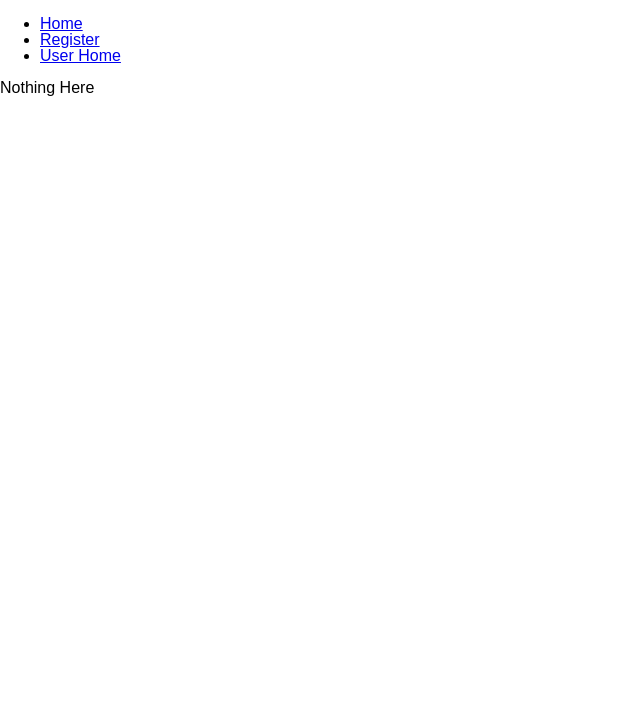
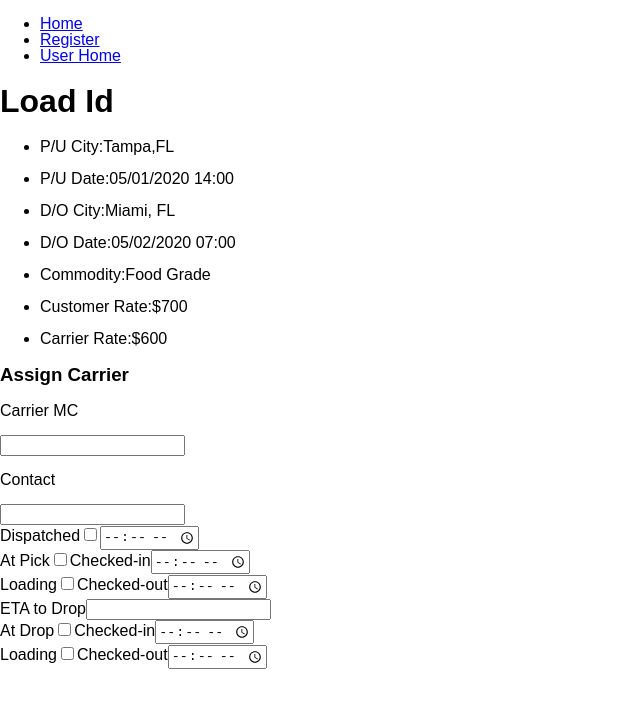
Before and after one commit to sbettaglio/truck-tracker, a React (Create React App) app: page /loadtracker in a window 1280 px wide. Shown: the top 708 px of the page, without its empty margins (0-640 px from the left). Built offline with nearby package versions, Linux system fonts and the light colour scheme.

Commit message:
html for all pages done. input parameters pending

```diff
--- a/src/App.jsx
+++ b/src/App.jsx
@@ -9,6 +9,7 @@ import LateTrucks from './pages/LateTrucks'
 import CarrierProfiles from './pages/CarrierProfiles'
 import NewCarrier from './NewCarrier'
 import NewLoad from './pages/NewLoad'
+import Load from './pages/Load'
 
 const App = () => {
   return (
@@ -37,6 +38,7 @@ const App = () => {
         <Route exact path="/carriers" component={CarrierProfiles}></Route>
         <Route exact path="/newCarrier" component={NewCarrier}></Route>
         <Route exact path="/create" component={NewLoad}></Route>
+        <Route exact path="/loadtracker" component={Load}></Route>
         <Route path="*" component={NotFound}></Route>
       </Switch>
     </Router>
--- a/src/pages/LateTrucks.jsx
+++ b/src/pages/LateTrucks.jsx
@@ -1,5 +1,5 @@
 import React from 'react'
-
+import { Link } from 'react-router-dom'
 const LateTrucks = () => {
   return (
     <>
@@ -7,51 +7,38 @@ const LateTrucks = () => {
         <h1>Late Trucks</h1>
       </div>
       <main>
-        <section>
-          <h4>Load ID</h4>
-          <ul>
-            <li>123</li>
-            <li>123</li>
-            <li>123</li>
-            <li>123</li>
-          </ul>
-        </section>
-        <section>
-          <h4>App</h4>
-          <ul>
-            <li>Date Time</li>
-            <li>Date Time</li>
-            <li>Date Time</li>
-            <li>Date Time</li>
-          </ul>
-        </section>
-        <section>
-          <h4>City</h4>
-          <ul>
-            <li>St Pete, FL</li>
-            <li>St Pete, FL</li>
-            <li>St Pete, FL</li>
-            <li>St Pete, FL</li>
-          </ul>
-        </section>
-        <section>
-          <h4>ETA</h4>
-          <ul>
-            <li>Date Time</li>
-            <li>Date Time</li>
-            <li>Date Time</li>
-            <li>Date Time</li>
-          </ul>
-        </section>
-        <section>
-          <h4>Pick/Drop</h4>
-          <ul>
-            <li>Pick</li>
-            <li>Drop</li>
-            <li>Pick</li>
-            <li>Drop</li>
-          </ul>
-        </section>
+        <ul>
+          <li>
+            <Link>
+              <span>Load Id </span>
+              <span>App </span>
+              <span>City </span>
+              <span>ETA </span>
+              <span>P/D </span>
+              <span>Carrier </span>
+            </Link>
+          </li>
+          <li>
+            <Link>
+              <span>Load Id </span>
+              <span>App </span>
+              <span>City </span>
+              <span>ETA </span>
+              <span>P/D </span>
+              <span>Carrier </span>
+            </Link>
+          </li>
+          <li>
+            <Link>
+              <span>Load Id </span>
+              <span>App </span>
+              <span>City </span>
+              <span>ETA </span>
+              <span>P/D </span>
+              <span>Carrier </span>
+            </Link>
+          </li>
+        </ul>
       </main>
     </>
   )
--- /dev/null
+++ b/src/pages/Load.jsx
@@ -0,0 +1,94 @@
+import React from 'react'
+
+const Load = () => {
+  return (
+    <>
+      <div>
+        <h1>Load Id</h1>
+      </div>
+      <main>
+        <section>
+          <ul>
+            <li>
+              <span>P/U City:</span>Tampa,FL{' '}
+            </li>
+          </ul>
+          <ul>
+            <li>
+              <span>P/U Date:</span>05/01/2020 14:00
+            </li>
+          </ul>
+          <ul>
+            <li>
+              <span>D/O City:</span>Miami, FL
+            </li>
+          </ul>
+          <ul>
+            <li>
+              <span>D/O Date:</span>05/02/2020 07:00
+            </li>
+          </ul>
+          <ul>
+            <li>
+              <span>Commodity:</span>Food Grade
+            </li>
+          </ul>
+          <ul>
+            <li>
+              <span>Customer Rate:</span>$700
+            </li>
+          </ul>
+          <ul>
+            <li>
+              <span>Carrier Rate:</span>$600
+            </li>
+          </ul>
+        </section>
+        <form>
+          <h3>Assign Carrier</h3>
+          <section>
+            <p>Carrier MC</p>
+            <input type="number" name="carrierMC"></input>
+          </section>
+          <section>
+            <p>Contact</p>
+            <input type="text" name="contact"></input>
+          </section>
+          <section>
+            <label>Dispatched</label>
+            <input type="checkbox"></input>
+            <input type="time"></input>
+          </section>
+          <section>
+            <label>At Pick</label>
+            <input type="checkbox"></input>
+            <label>Checked-in</label>
+            <input type="time"></input>
+            <br></br>
+            <label>Loading</label>
+            <input type="checkbox"></input>
+            <label>Checked-out</label>
+            <input type="time"></input>
+          </section>
+          <section>
+            <label>ETA to Drop</label>
+            <input typ="time"></input>
+          </section>
+          <section>
+            <label>At Drop</label>
+            <input type="checkbox"></input>
+            <label>Checked-in</label>
+            <input type="time"></input>
+            <br></br>
+            <label>Loading</label>
+            <input type="checkbox"></input>
+            <label>Checked-out</label>
+            <input type="time"></input>
+          </section>
+        </form>
+      </main>
+    </>
+  )
+}
+
+export default Load
--- a/src/pages/Picks.jsx
+++ b/src/pages/Picks.jsx
@@ -1,5 +1,5 @@
 import React from 'react'
-
+import { Link } from 'react-router-dom'
 const Picks = () => {
   return (
     <>
@@ -10,46 +10,36 @@ const Picks = () => {
         <section>
           <h4>Load ID</h4>
           <ul>
-            <li>123</li>
-            <li>123</li>
-            <li>123</li>
-            <li>123</li>
-          </ul>
-        </section>
-        <section>
-          <h4>P/U</h4>
-          <ul>
-            <li>Date Time</li>
-            <li>Date Time</li>
-            <li>Date Time</li>
-            <li>Date Time</li>
-          </ul>
-        </section>
-        <section>
-          <h4>P/U City</h4>
-          <ul>
-            <li>St Pete, FL</li>
-            <li>St Pete, FL</li>
-            <li>St Pete, FL</li>
-            <li>St Pete, FL</li>
-          </ul>
-        </section>
-        <section>
-          <h4>D/O</h4>
-          <ul>
-            <li>Date Time</li>
-            <li>Date Time</li>
-            <li>Date Time</li>
-            <li>Date Time</li>
-          </ul>
-        </section>
-        <section>
-          <h4>D/O City</h4>
-          <ul>
-            <li>Miami, FL</li>
-            <li>Miami, FL</li>
-            <li>Miami, FL</li>
-            <li>Miami, FL</li>
+            <li>
+              <Link to="/loadtracker">
+                <span>Load Id </span>
+                <span>P/U Date </span>
+                <span>P/U City </span>
+                <span>D/O Date </span>
+                <span>D/O City </span>
+                <span>Carrier</span>
+              </Link>
+            </li>
+            <li>
+              <Link>
+                <span>Load Id </span>
+                <span>P/U Date </span>
+                <span>P/U City </span>
+                <span>D/O Date </span>
+                <span>D/O City </span>
+                <span>Carrier</span>
+              </Link>
+            </li>
+            <li>
+              <Link>
+                <span>Load Id </span>
+                <span>P/U Date </span>
+                <span>P/U City </span>
+                <span>D/O Date </span>
+                <span>D/O City </span>
+                <span>Carrier</span>
+              </Link>
+            </li>
           </ul>
         </section>
       </main>
```
